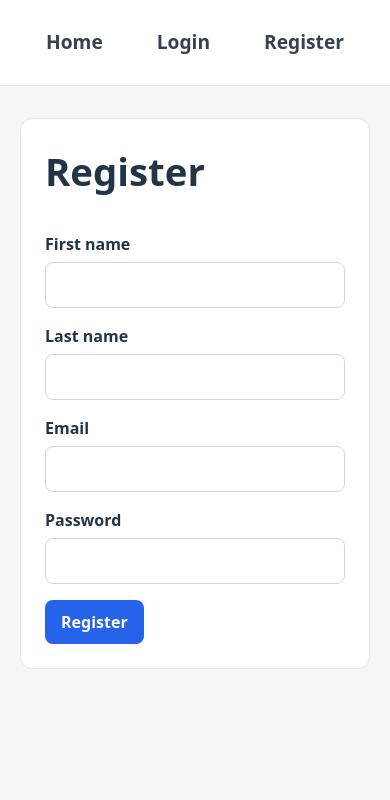
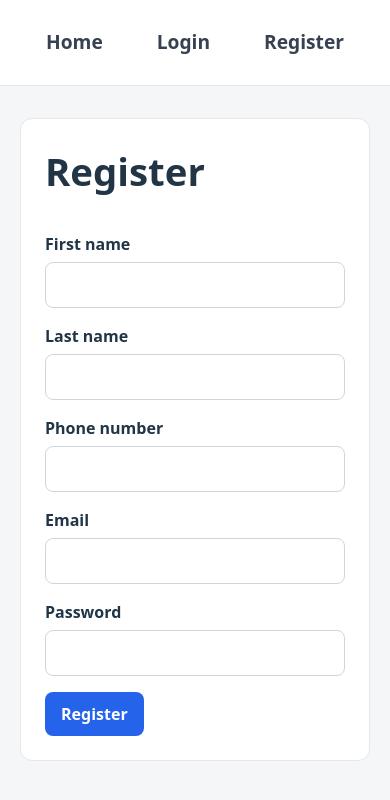
Before and after one commit to juricmatej/systems_3_barber_booking, a React (Vite) app in the folder front-end/: page /register in a window 390 px wide. Shown: the top 800 px of the page. Built offline with nearby package versions, Linux system fonts and the light colour scheme; no server answers.

Commit message:
minor changes and added phone number filed to register field

```diff
--- a/front-end/src/context/BookingContext.jsx
+++ b/front-end/src/context/BookingContext.jsx
@@ -5,15 +5,15 @@ const BookingContext = createContext();
 export function BookingProvider({ children }) {
   const [employeeId, setEmployeeId] = useState(null);
   const [serviceId, setServiceId] = useState(null);
-  const [startDateTime, setStartDateTime] = useState("");
-  const [endDateTime, setEndDateTime] = useState("");
+  const [startDatetime, setStartDatetime] = useState("");
+  const [endDatetime, setEndDatetime] = useState("");
 
   return (
     <BookingContext.Provider value={{
       employeeId, setEmployeeId,
       serviceId, setServiceId,
-      startDateTime, setStartDateTime,
-      endDateTime, setEndDateTime,
+      startDatetime, setStartDatetime,
+      endDatetime, setEndDatetime,
     }}>
       {children}
     </BookingContext.Provider>
--- a/front-end/src/pages/Barber.jsx
+++ b/front-end/src/pages/Barber.jsx
@@ -0,0 +1,3 @@
+export default function Barber() {
+
+}
--- a/front-end/src/pages/Login.jsx
+++ b/front-end/src/pages/Login.jsx
@@ -46,7 +46,7 @@ export default function Login() {
 
         <form onSubmit={handleLogin}>
           <div>
-            <label>Username</label>
+            <label>Email</label>
             <input
               type="text"
               value={email}
--- a/front-end/src/pages/Register.jsx
+++ b/front-end/src/pages/Register.jsx
@@ -7,6 +7,7 @@ export default function Register() {
   const [email, setEmail] = useState("");
   const [password, setPassword] = useState("");
   const [message, setMessage] = useState("");
+  const [phoneNumber, setPhoneNumber] = useState("");
 
   const handleRegister = async (event) => {
     event.preventDefault();
@@ -64,6 +65,17 @@ export default function Register() {
             />
           </div>
 
+          <div>
+            <label>Phone number</label>
+            <input
+              type="text"
+              value={phoneNumber}
+              onChange={(event) => setPhoneNumber(event.target.value)}
+
+            />
+
+          </div>
+
             <div>
             <label>Email</label>
             <input
--- a/front-end/src/routes/AppRouter.jsx
+++ b/front-end/src/routes/AppRouter.jsx
@@ -6,6 +6,7 @@ import { BookingProvider } from "../context/BookingContext";
 import  Book  from "../pages/Book";
 import  Admin  from "../pages/Admin";
 import Home from "../pages/Home";
+import Barber from "../pages/Barber";
 
 export default function AppRouter() {
   return (
@@ -19,6 +20,7 @@ export default function AppRouter() {
         <Route path="/register" element={<Register />} />
         <Route path="/book" element={<BookingProvider> <Book/ > </BookingProvider>  } />
         <Route path="/admin" element={<Admin />} />
+        <Route path="barber" element={<Barber />} />
 
 
 
```
